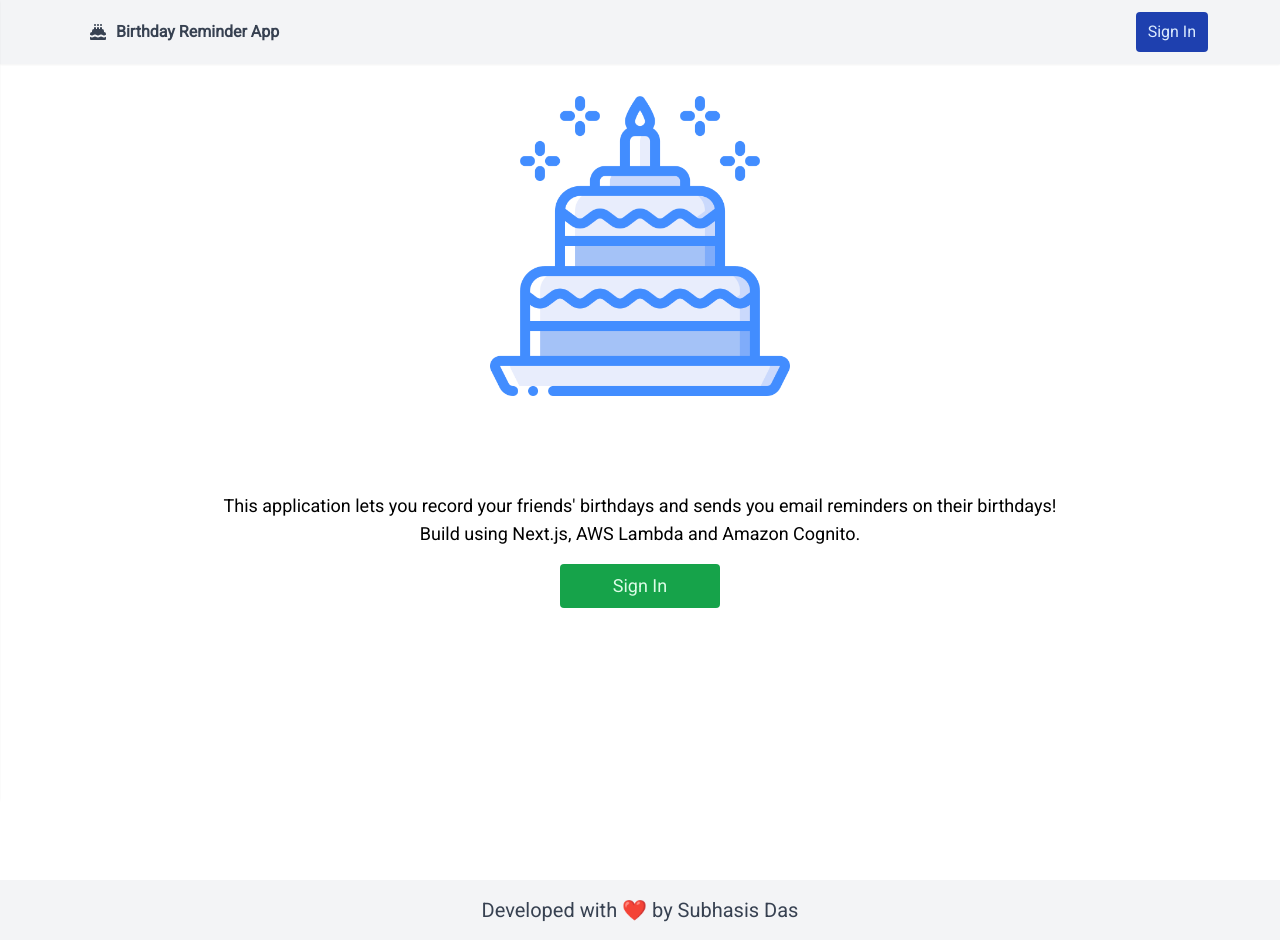
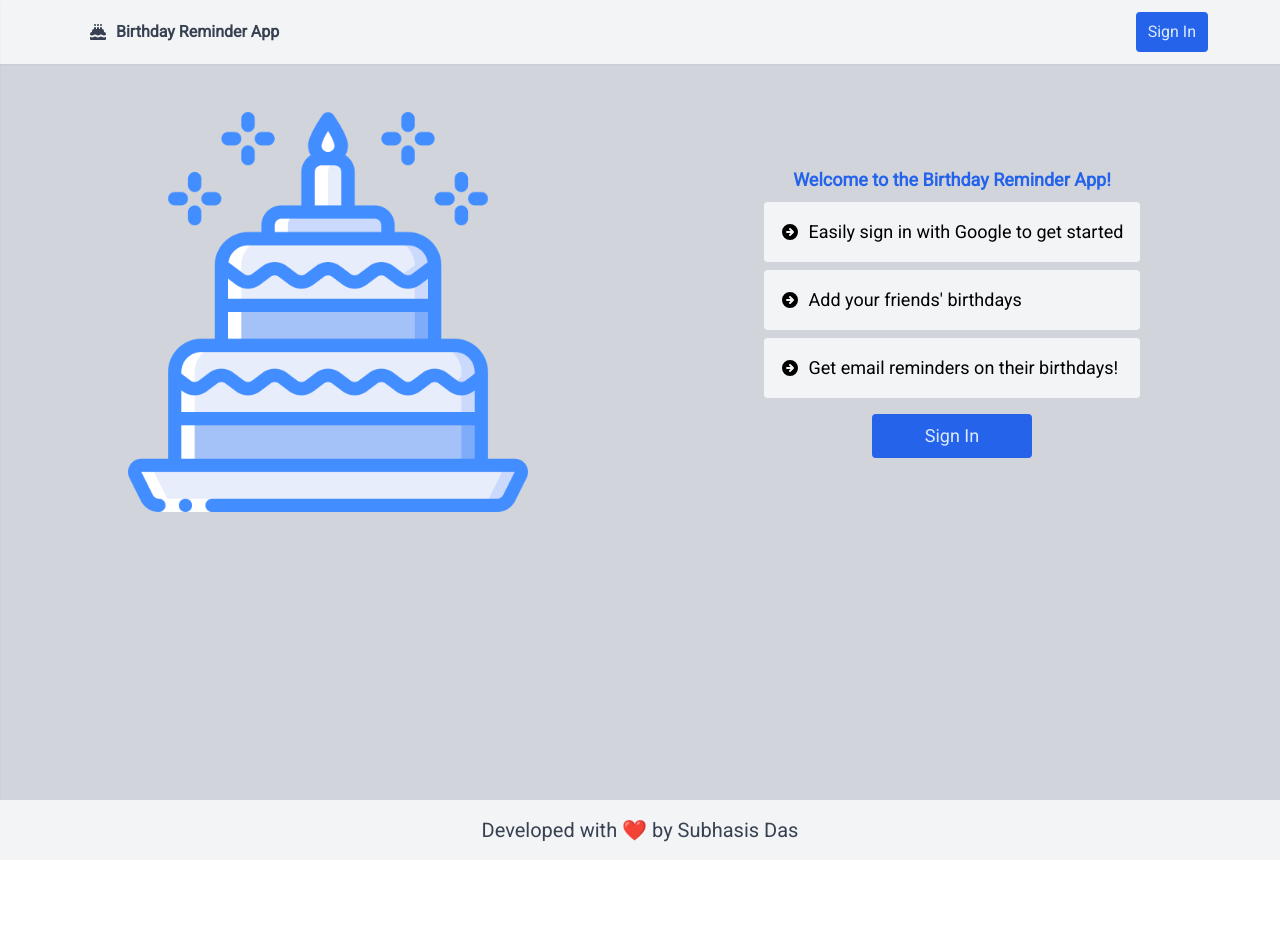
Before and after one commit to inframarauder/birthday-reminder-webapp, a Next.js app: page / in a window 1280 px wide. After the commit the page ends 860 px from the top, so only its background shows below. Built offline with nearby package versions, Linux system fonts and the light colour scheme; no server answers.

Commit message:
v1 ready!

```diff
--- a/components/Header.js
+++ b/components/Header.js
@@ -59,7 +59,7 @@ const Header = () => {
 									? signOut({ callbackUrl: `${window.location.origin}` })
 									: signIn()
 							}
-							className="py-2 px-3 bg-blue-800 hover:bg-blue-600 text-blue-100 hover:text-blue-100 rounded  transition duration-300 cursor-pointer"
+							className="py-2 px-3 bg-blue-600 hover:bg-blue-500 text-blue-100 hover:text-blue-100 rounded  transition duration-300 cursor-pointer"
 						>
 							{status === "authenticated" ? "Sign Out" : "Sign In"}
 						</button>
@@ -117,7 +117,7 @@ const Header = () => {
 								? signOut({ callbackUrl: `${window.location.origin}` })
 								: signIn()
 						}
-						className="py-2 px-3 bg-blue-800 hover:bg-blue-600 text-blue-100 hover:text-blue-100 rounded  transition duration-300 cursor-pointer"
+						className="py-2 px-3 mt-4 bg-blue-600 hover:bg-blue-500 text-blue-100 hover:text-blue-100 rounded  transition duration-300 cursor-pointer"
 					>
 						{status === "authenticated" ? "Sign Out" : "Sign In"}
 					</button>
--- a/components/Icons.js
+++ b/components/Icons.js
@@ -72,3 +72,18 @@ export const Plus = () => (
 		/>
 	</svg>
 );
+
+export const RightPointer = () => (
+	<svg
+		xmlns="http://www.w3.org/2000/svg"
+		className="h-5 w-5"
+		viewBox="0 0 20 20"
+		fill="currentColor"
+	>
+		<path
+			fillRule="evenodd"
+			d="M10 18a8 8 0 100-16 8 8 0 000 16zm3.707-8.707l-3-3a1 1 0 00-1.414 1.414L10.586 9H7a1 1 0 100 2h3.586l-1.293 1.293a1 1 0 101.414 1.414l3-3a1 1 0 000-1.414z"
+			clipRule="evenodd"
+		/>
+	</svg>
+);
--- a/pages/index.js
+++ b/pages/index.js
@@ -4,6 +4,7 @@ import { useSession, signIn } from "next-auth/react";
 import { useRouter } from "next/router";
 import Layout from "../components/Layout";
 import Spinner from "../components/Spinner";
+import { RightPointer } from "../components/Icons";
 
 const Home = () => {
 	const { status } = useSession();
@@ -19,24 +20,42 @@ const Home = () => {
 
 	return (
 		<Layout>
-			<div className="container h-screen">
+			<div className="container min-h-screen  px-4 py-4 bg-gray-300">
+				<div className="grid grid-cols-1 md:grid-cols-2">
 					<div className="flex flex-col items-center justify-center my-20 mx-auto py-4 px-4">
-					<Image src="/cake.png" alt="logo" width={300} height={300} />
+						<Image src="/cake.png" alt="logo" width={400} height={400} />
 					</div>
-				<div className="flex flex-col items-center mx-auto px-4">
-					<p className="text-lg text-center">
-						This application lets you record your friends' birthdays and sends
-						you email reminders on their birthdays!
-						<br /> Build using Next.js, AWS Lambda and Amazon Cognito.
-					</p>
-					<p className="my-4 text-lg">
+					<div className="my-auto mx-auto">
+						<h1 className="text-lg text-center text-blue-600 font-bold ">
+							Welcome to the Birthday Reminder App!
+						</h1>
+						<ul className="text-lg">
+							<li className="flex justify-start items-center p-4 my-2 bg-gray-100 rounded">
+								<RightPointer />
+								<span className="ml-2">
+									Easily sign in with Google to get started
+								</span>
+							</li>
+							<li className="flex justify-start items-center p-4 my-2 bg-gray-100 rounded">
+								<RightPointer />
+								<span className="ml-2">Add your friends' birthdays</span>
+							</li>
+							<li className="flex justify-start items-center p-4 my-2 bg-gray-100 rounded">
+								<RightPointer />
+								<span className="ml-2">
+									Get email reminders on their birthdays!
+								</span>
+							</li>
+						</ul>
+						<div className="flex justify-center mt-4">
 							<button
 								onClick={() => signIn()}
-							className="py-2 px-3 w-40 bg-green-600 hover:bg-green-500 text-green-100 hover:text-green-100 rounded  transition duration-300 cursor-pointer"
+								className="text-lg py-2 px-3 w-40 bg-blue-600 hover:bg-blue-500 text-blue-100 hover:text-blue-100 rounded  transition duration-300 cursor-pointer"
 							>
 								Sign In
 							</button>
-					</p>
+						</div>
+					</div>
 				</div>
 			</div>
 		</Layout>
```
Lines whose indentation alone changed are shown as unchanged.
